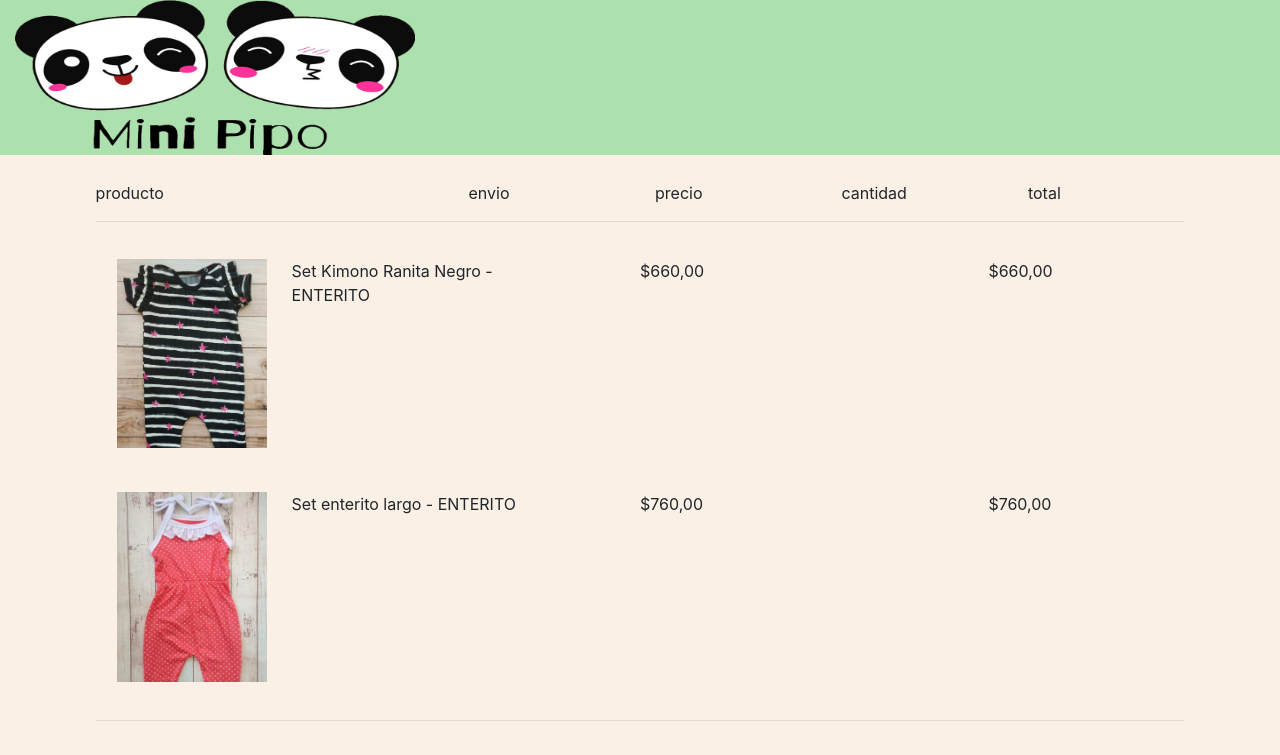
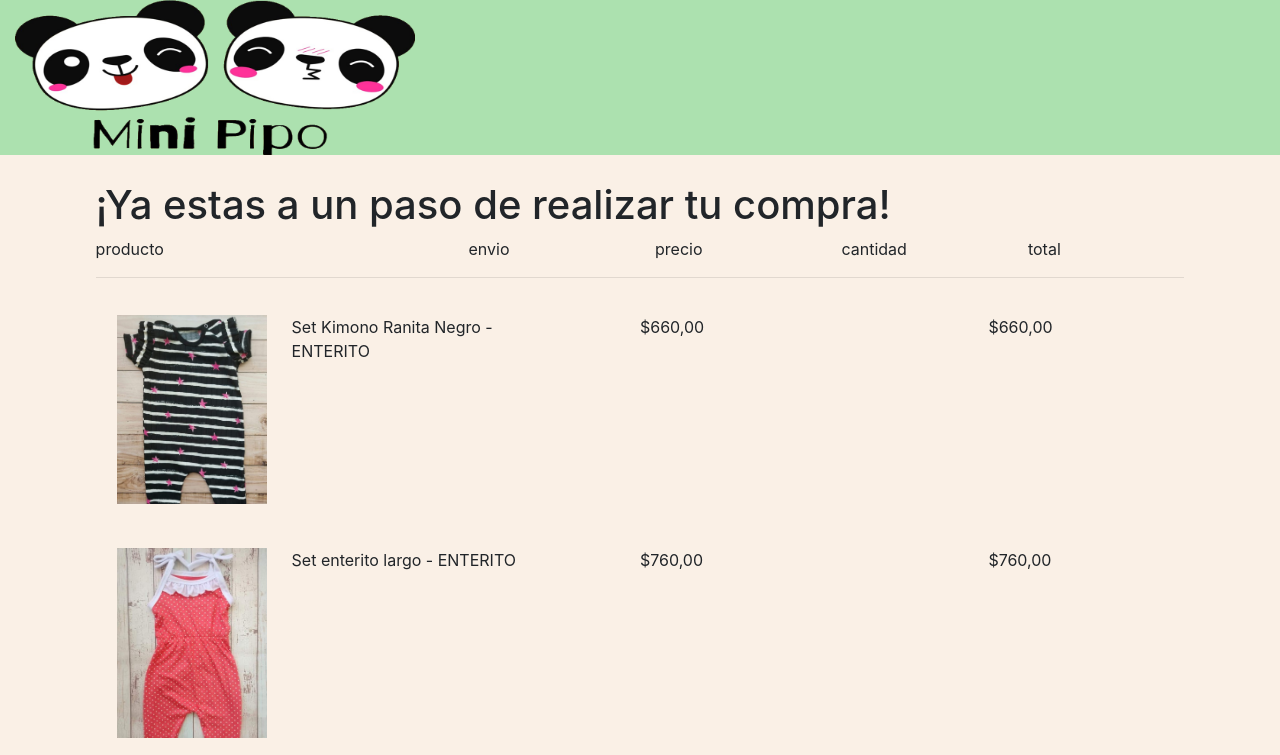
Before and after one commit to marcosescobar1/MiniPipo-escobar, a website: page Views/checkout.html in a window 1280 px wide. Shown: the top 755 px of the page. Drawn offline with nearby package versions, Linux system fonts and the light colour scheme.

Commit message:
se realiza la verificacion de que todas las paginas tengan un h1

```diff
--- a/Views/checkout.html
+++ b/Views/checkout.html
@@ -29,6 +29,7 @@
     </header>
 <!-- comienza el main -->
     <main class="container checkout">
+        <h1>¡Ya estas a un paso de realizar tu compra!</h1>
         <div class="row d-flex">
             <div class="col-lg-4">
             producto
```
